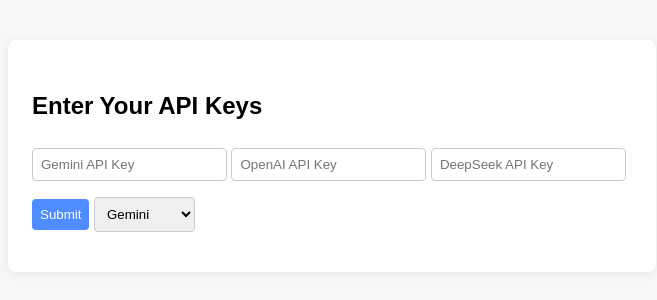
After one commit to JBLarson/quizpro, a Flask app: page /setup in a window 1280 px wide. The commit adds this page. Shown: the top 300 px of the page, without its empty margins (308-965 px from the left). Run offline with Flask 3, Linux system fonts and the light colour scheme.

Commit message:
added templates/setup.html and associated api logic

```diff
--- a/backend/app.py
+++ b/backend/app.py
@@ -24,5 +24,16 @@
     # TODO: Implement answer evaluation
     return jsonify({'result': 'correct', 'explanation': 'Sample explanation.'})
 
+# route for api key setup
+@app.route('/setup')
+def setup():
+    return render_template('setup.html')
+
+
+
+
+
+
+
 if __name__ == '__main__':
     app.run(debug=True)
--- /dev/null
+++ b/templates/setup.html
@@ -0,0 +1,33 @@
+<!-- templates/setup.html -->
+<!DOCTYPE html>
+<html>
+<head>
+	<title>API Key Setup</title>
+	<link rel="stylesheet" href="{{ url_for('static', filename='css/style.css') }}">
+</head>
+<body>
+	<div class="container">
+		<h2>Enter Your API Keys</h2>
+		<input type="text" id="geminiKey" placeholder="Gemini API Key">
+		<input type="text" id="openaiKey" placeholder="OpenAI API Key">
+		<input type="text" id="deepseekKey" placeholder="DeepSeek API Key">
+		<button onclick="saveKeys()">Submit</button>
+
+        <select id="modelSelect">
+            <option value="gemini">Gemini</option>
+            <option value="openai">OpenAI</option>
+            <option value="deepseek">DeepSeek</option>
+        </select>
+
+    </div>
+	<script>
+		function saveKeys() {
+			sessionStorage.setItem('geminiKey', document.getElementById('geminiKey').value);
+			sessionStorage.setItem('openaiKey', document.getElementById('openaiKey').value);
+			sessionStorage.setItem('deepseekKey', document.getElementById('deepseekKey').value);
+            sessionStorage.setItem('modelChoice', document.getElementById('modelSelect').value);
+			window.location.href = "/";
+		}
+	</script>
+</body>
+</html>
```
Also changed, not shown: templates/index.html (+12 -0 lines).
